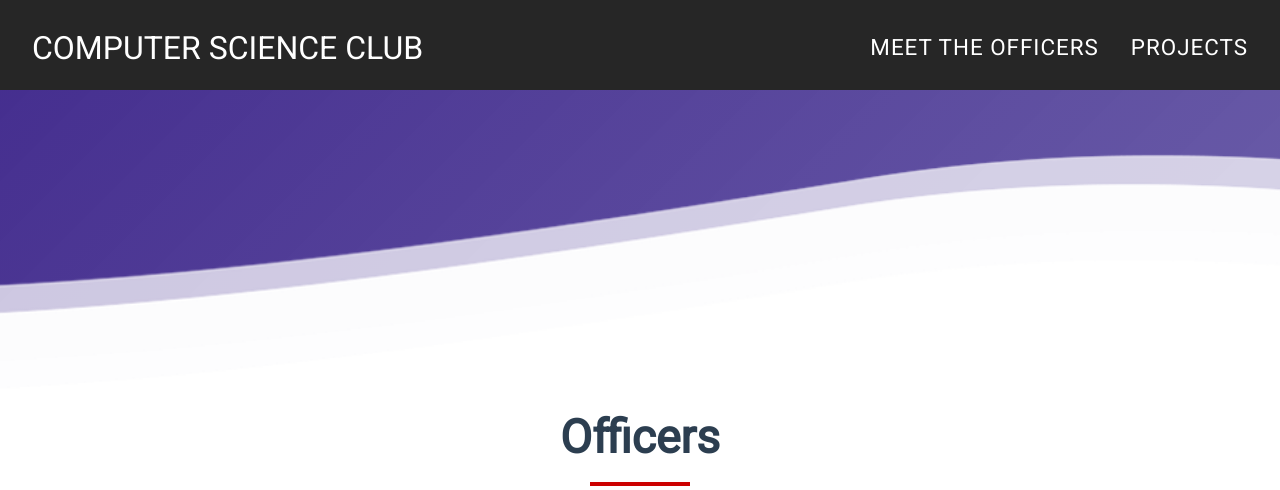
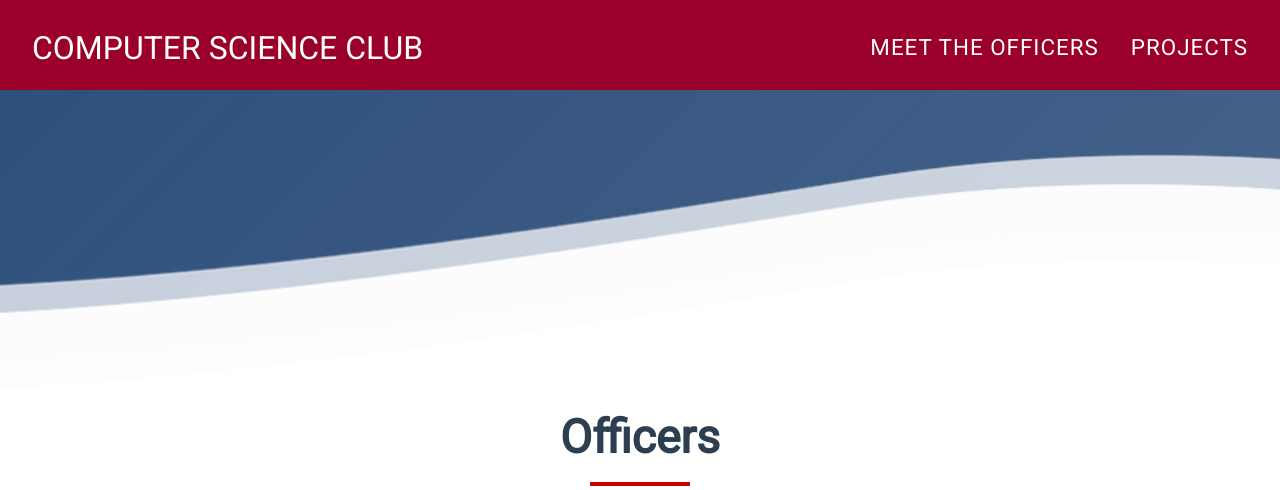
Before and after one commit to Jose-Velasco/cs-club-django, a Django app: page /meettheofficers/ in a window 1280 px wide. Shown: the top 490 px of the page. Run offline with Django 3.2, Linux system fonts and the light colour scheme; some libraries are stand-ins or nearby versions.

Commit message:
change color scheme to match gav's colors

```diff
--- a/Projects/static/projects/css/base.css
+++ b/Projects/static/projects/css/base.css
@@ -1,7 +1,7 @@
 /* css variables */
 :root {
-    --primary-color: rgba(0, 0, 0, 0.85);
-    --overlay-color: rgba(18, 34, 48, 0.85);
+    --primary-color: rgba(154, 0, 41, 1);
+    --overlay-color: rgba(24, 61, 110, 0.85);
     --menu-speed: 0.75s;
 }
 
@@ -55,7 +55,7 @@ body {
     margin: 0 auto;
     display: flex;
     flex-direction: column;
-    background-color: rgba(0, 0, 0, 0.85);
+    background-color: rgba(24, 61, 110, 1);
     position: relative;
     left: 0;
     bottom: 0;
--- a/Projects/static/projects/css/indexhtml.css
+++ b/Projects/static/projects/css/indexhtml.css
@@ -105,7 +105,7 @@ section {
 .hero {
 	width: 100%;
 	height: 80vh;
-	background: linear-gradient(135deg, rgba(49,24,131,0.9) 0%, rgba(72,56,149,0.8) 100%), url("/static/projects/staticImages/CSindexBG.jpg") center no-repeat;
+	background: linear-gradient(135deg, rgba(24, 61, 110, 0.9) 0%, rgba(24, 61, 110, 0.8) 100%), url("/static/projects/staticImages/CSindexBG.jpg") center no-repeat;
 	background-size: cover;
 	position: relative;
 }
@@ -193,7 +193,7 @@ section {
 	left: 0;
 	width: 100%;
 	height: 100%;
-	background-image: linear-gradient(135deg, rgba(49,24,131,0.9) 0%, rgba(72,56,149,0.8) 100%);
+	background-image: linear-gradient(135deg, rgba(154, 0, 41, 0.9) 0%, rgba(154, 0, 41, 0.8) 100%);
 	z-index: -1;
 	overflow: hidden;
 }
@@ -220,7 +220,7 @@ section {
 .testimonials {
 	width: 100%;
 	height: 80vh;
-	background: linear-gradient(135deg, rgba(49,24,131,0.9) 0%, rgba(72,56,149,0.8) 100%), url("/static/projects/staticImages/CSindexBG.jpg") center no-repeat fixed;
+	background: linear-gradient(135deg, rgba(24, 61, 110, 0.9) 0%, rgba(24, 61, 110, 0.8) 100%), url("/static/projects/staticImages/CSindexBG.jpg") center no-repeat fixed;
 	background-size: cover;
 	position: relative;
 }
--- a/Projects/static/projects/css/meettheofficershtml.css
+++ b/Projects/static/projects/css/meettheofficershtml.css
@@ -11,7 +11,7 @@ html {
 .wave-top {
 	width: 100%;
     height: 6em;
-	background: linear-gradient(135deg, rgba(49,24,131,0.9) 0%, rgba(72,56,149,0.8) 100%);
+	background: linear-gradient(135deg, rgba(24, 61, 110, 0.9) 0%, rgba(24, 61, 110, 0.8) 100%);
 	background-size: cover;
     position: relative;
 }
@@ -31,7 +31,7 @@ html {
 .wave-bottom {
 	width: 100%;
 	height: 6rem;
-	background: linear-gradient(135deg, rgba(49,24,131,0.9) 0%, rgba(72,56,149,0.8) 100%);
+	background: linear-gradient(135deg, rgba(154, 0, 41, 0.9) 0%, rgba(154, 0, 41, 0.8) 100%);
 	background-size: cover;
     position: relative;
 }
```
